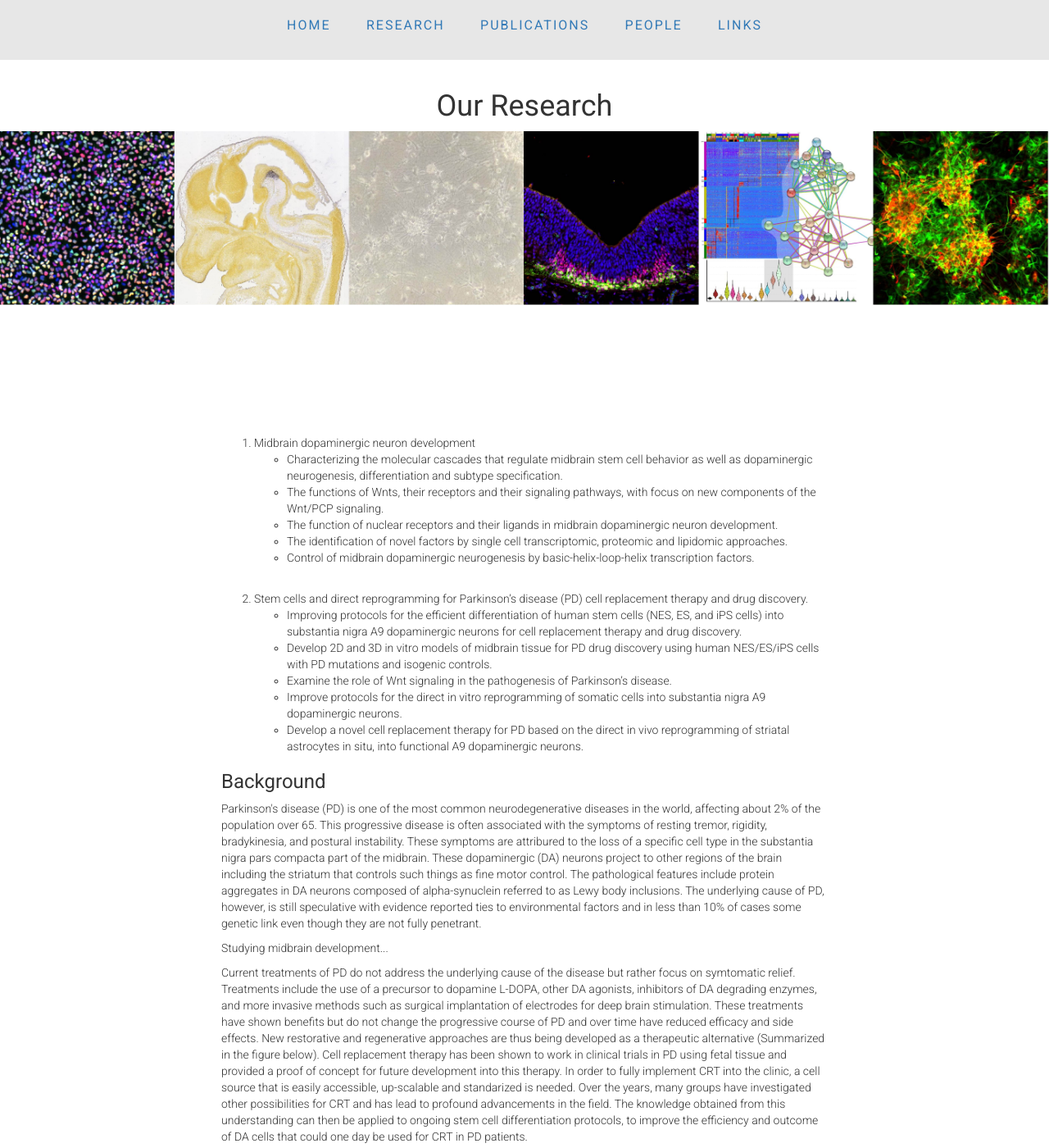
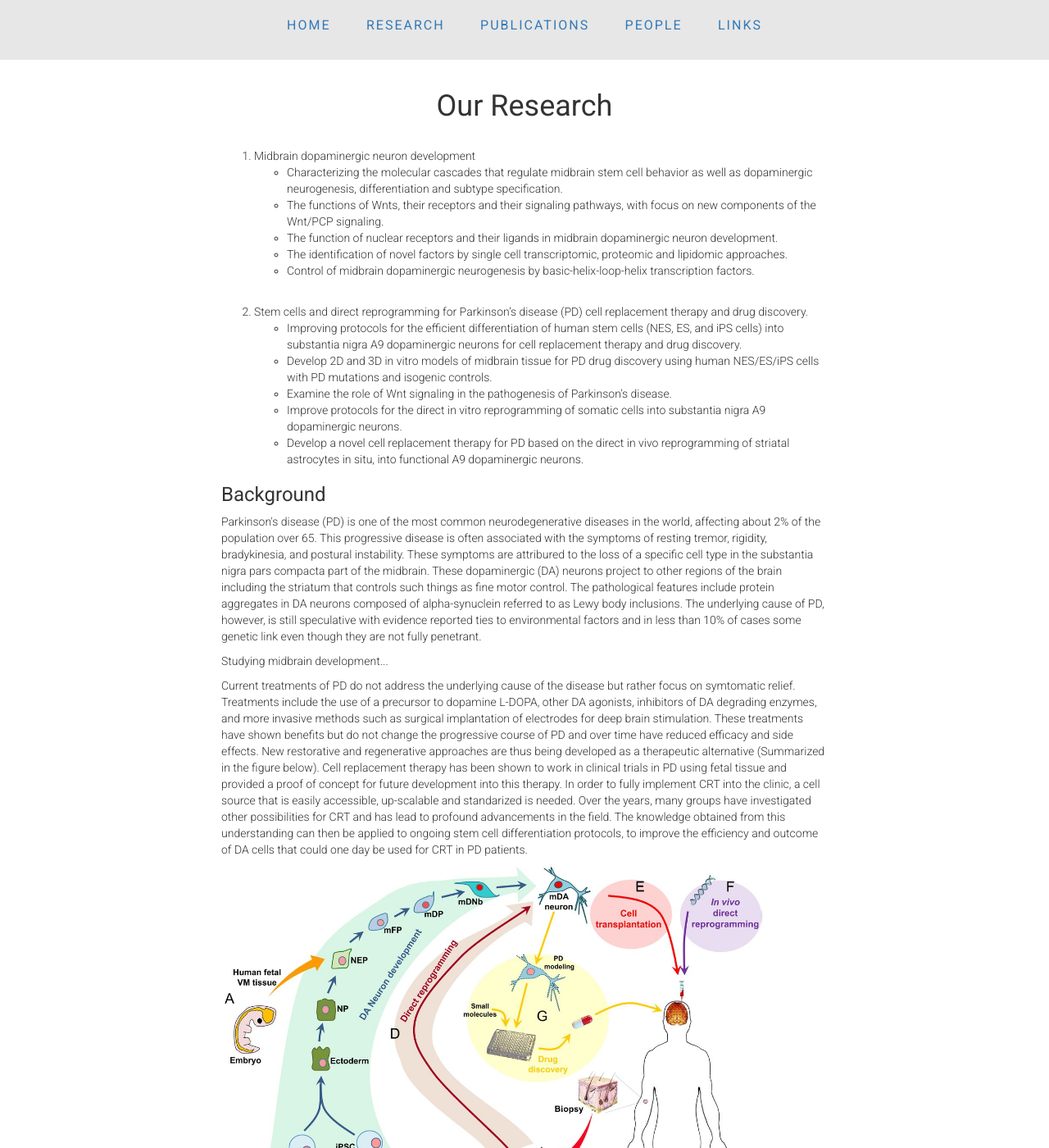
Before and after one commit to ArenasLab/arenaslab.github.io, a Jekyll site: the page research/index.html, which Jekyll copies as it is, in a window 1280 px wide and 1400 px high. Shown: the whole window at 82% size. Built offline with Jekyll 4.4.1, drawn with Linux system fonts in a browser that asks for light colours.

Commit message:
Update main.css

```diff
--- a/css/main.css
+++ b/css/main.css
@@ -54,7 +54,7 @@ header {
   background-size: 100% auto;
   background-repeat: no-repeat;
   color: #FFF;
-  height: 350px;
+  height: auto;
   text-shadow: 0.5px 0.5px 0.5px #000000;
 }
 
```
